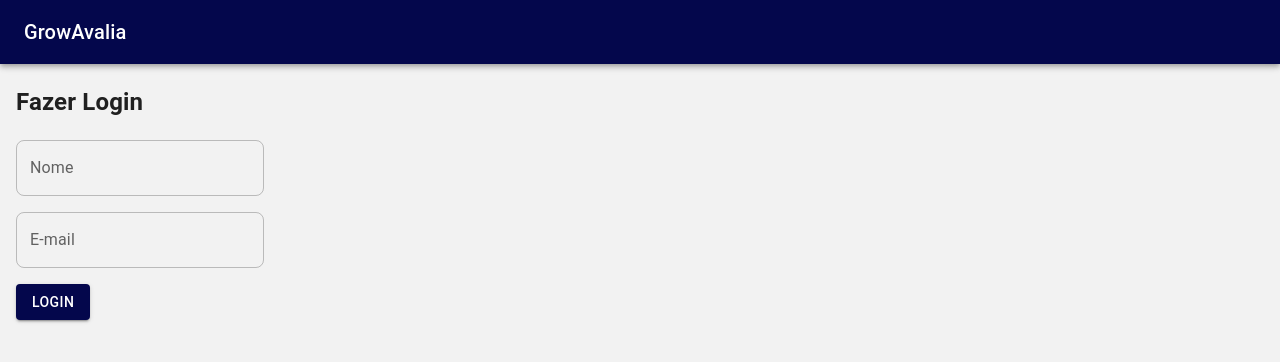
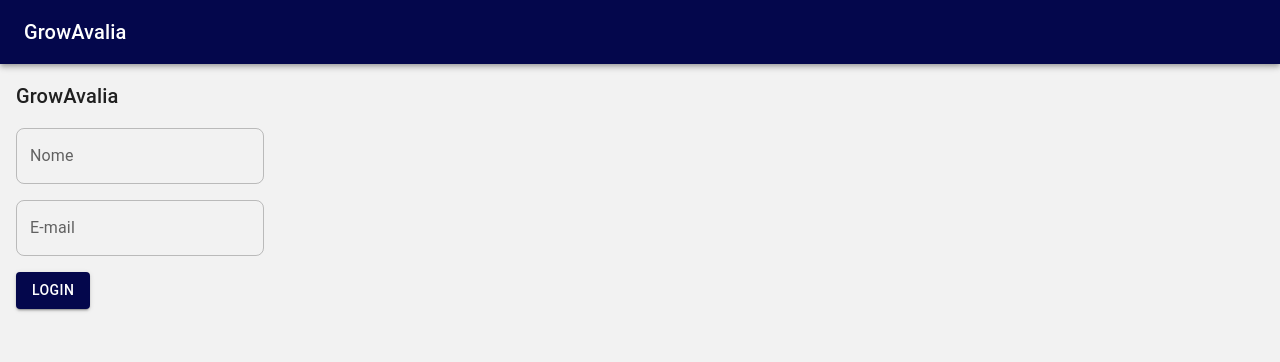
Before and after one commit to pedrofeld/growAvalia, a React (Vite) app: page / in a window 1280 px wide. Shown: the top 362 px of the page. Built offline with nearby package versions, Linux system fonts and the light colour scheme.

Commit message:
refactor: substituindo h2 por typography

```diff
--- a/src/App.tsx
+++ b/src/App.tsx
@@ -1,4 +1,4 @@
-import { Box, Button, TextField, ThemeProvider } from '@mui/material';
+import { Box, Button, TextField, ThemeProvider, Typography } from '@mui/material';
 import ButtonAppBar from './components/Navbar';
 // import { darkTheme } from './themes/dark';
 import { lightTheme } from './themes/light';
@@ -9,7 +9,9 @@ function App() {
       <ThemeProvider theme={lightTheme}> {/*Possível trocar para darkTheme*/}
         <ButtonAppBar />
           <Box sx={{paddingLeft: 2}}>
-            <h2>Fazer Login</h2>
+            <Typography variant='h6' sx={{flexGrow: 1, marginTop: 2}}>
+              GrowAvalia
+            </Typography>
             <form>
               <ul style={{ listStyleType: "none", padding: 0, gap: "1rem", display: "flex", flexDirection: "column", maxWidth: "300px" }}>
                 <li>
```
